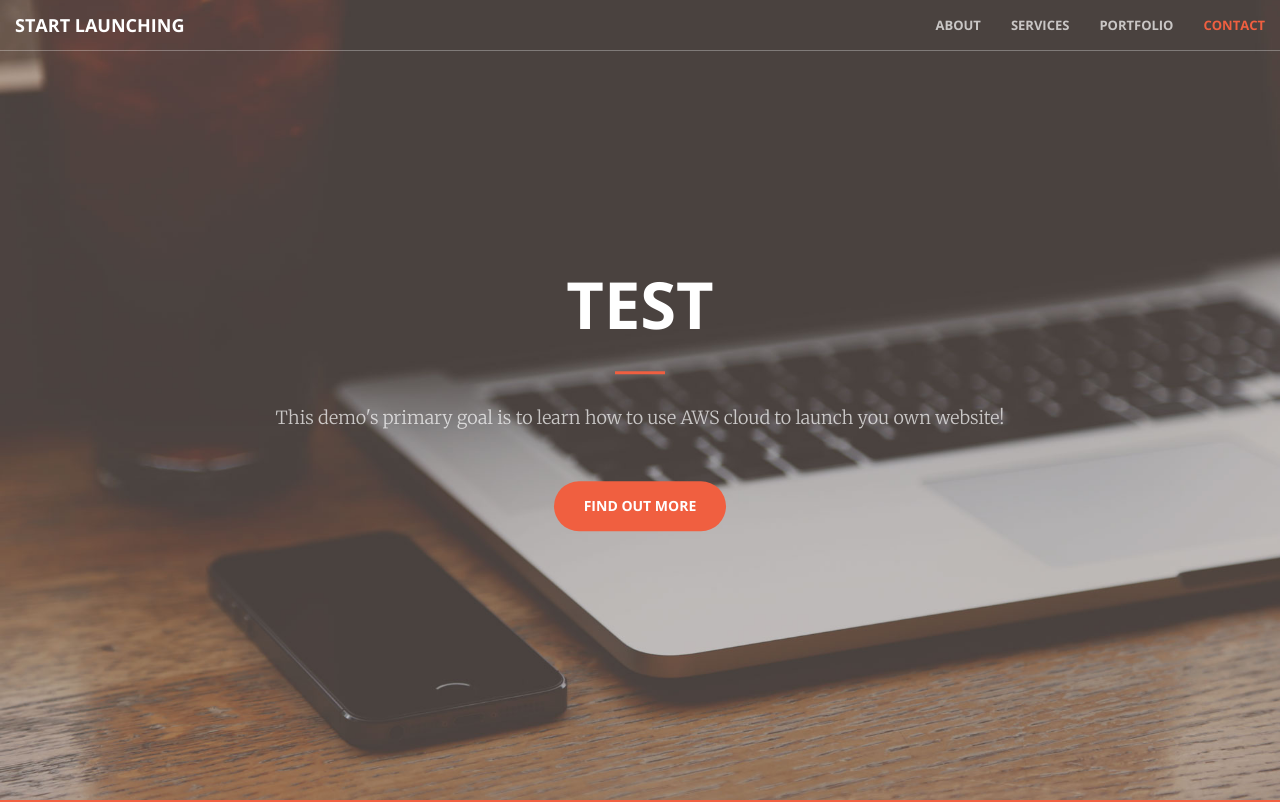
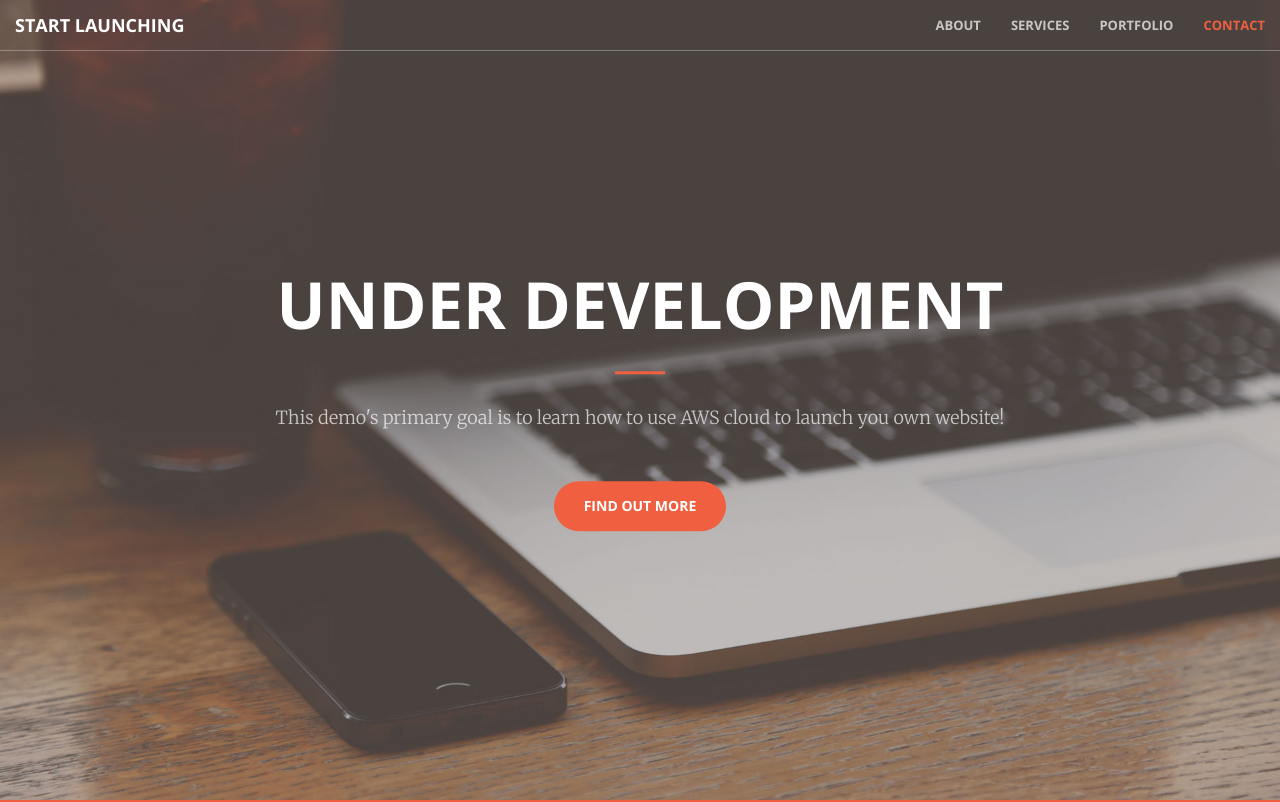
Before and after one commit to OnePointOh/demo_website, a plain HTML site: page index.html in a window 1280 px wide. Shown: the top 802 px of the page. Drawn offline with nearby package versions, Linux system fonts and the light colour scheme.

Commit message:
new title

```diff
--- a/index.html
+++ b/index.html
@@ -74,7 +74,7 @@
     <header>
         <div class="header-content">
             <div class="header-content-inner">
-                <h1>TEST</h1>
+                <h1>UNDER DEVELOPMENT</h1>
                 <hr>
                 <p>This demo's primary goal is to learn how to use AWS cloud to launch you own website!</p>
                 <a href="#about" class="btn btn-primary btn-xl page-scroll">Find Out More</a>
```
